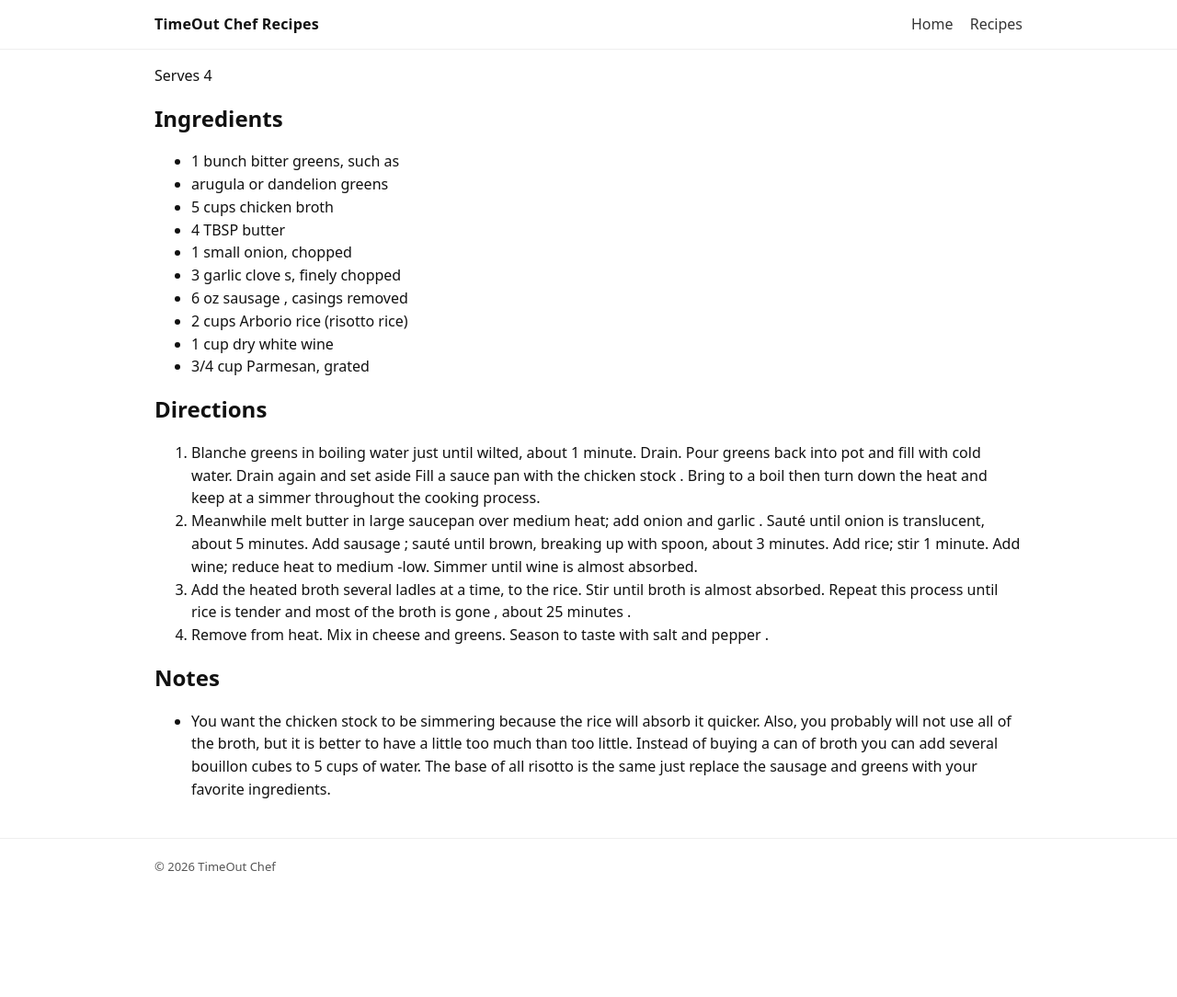
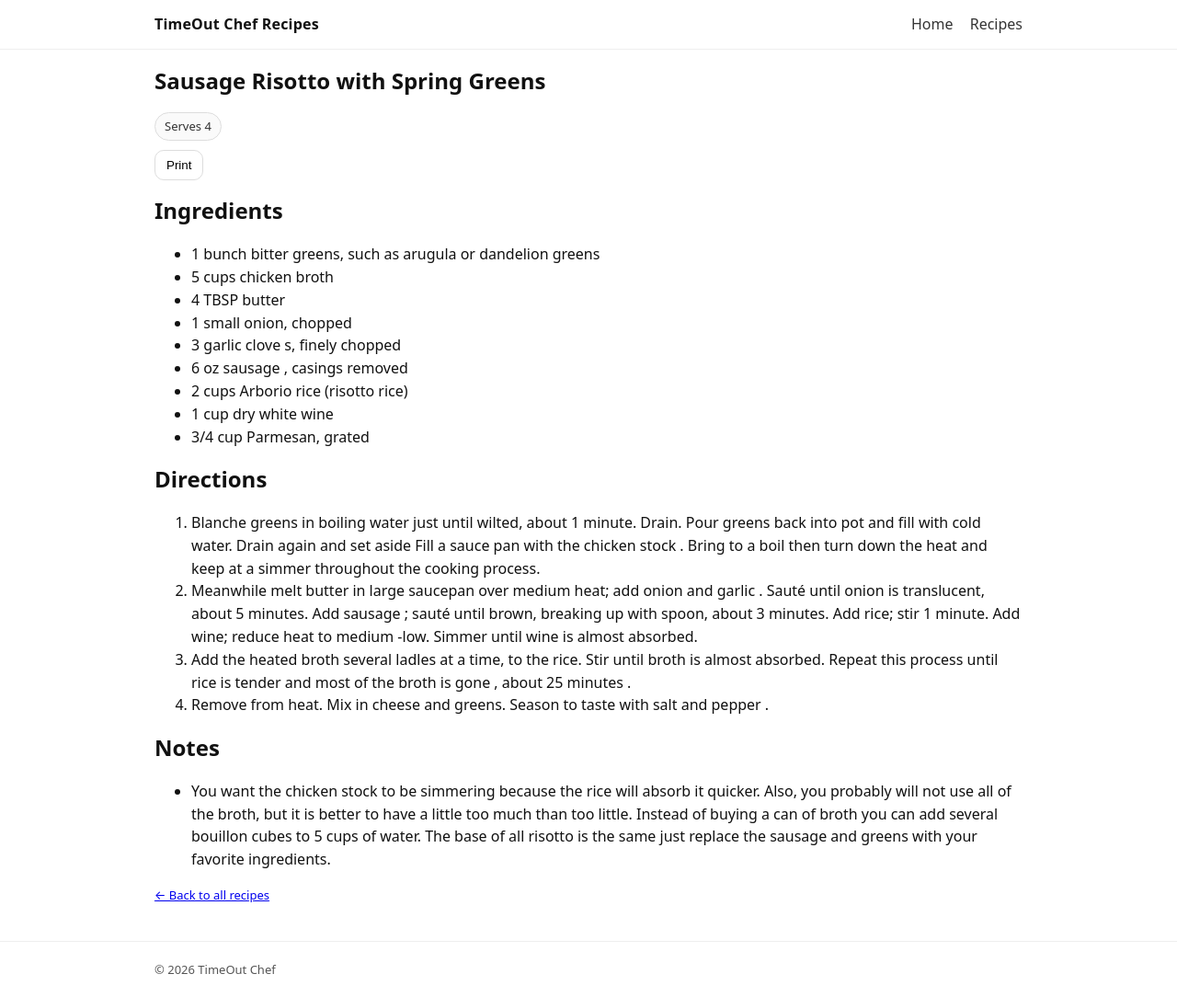
Before and after one commit to scottschrum79-design/timeoutchef.com, a Jekyll site: the page built from _recipes/sausage-risotto-with-spring-greens.md, in a window 1280 px wide and 1084 px high. Shown: the whole window at 92% size. Built offline with Jekyll 4.4.1, drawn with Linux system fonts in a browser that asks for light colours; some of the changed lines change nothing that is shown.

Commit message:
Update sausage-risotto-with-spring-greens.md

```diff
--- a/_recipes/sausage-risotto-with-spring-greens.md
+++ b/_recipes/sausage-risotto-with-spring-greens.md
@@ -1,14 +1,16 @@
 ---
-layout: default
+layout: recipe
+categories:
+- side
+- entree
+serves: 4
 title: "Sausage Risotto with Spring Greens"
 ---
 
-<p class="pill">Serves 4</p>
 
 ## Ingredients
 
-- 1 bunch bitter greens, such as
-- arugula or dandelion greens
+- 1 bunch bitter greens, such as arugula or dandelion greens
 - 5 cups chicken broth
 - 4 TBSP butter
 - 1 small onion, chopped
```
